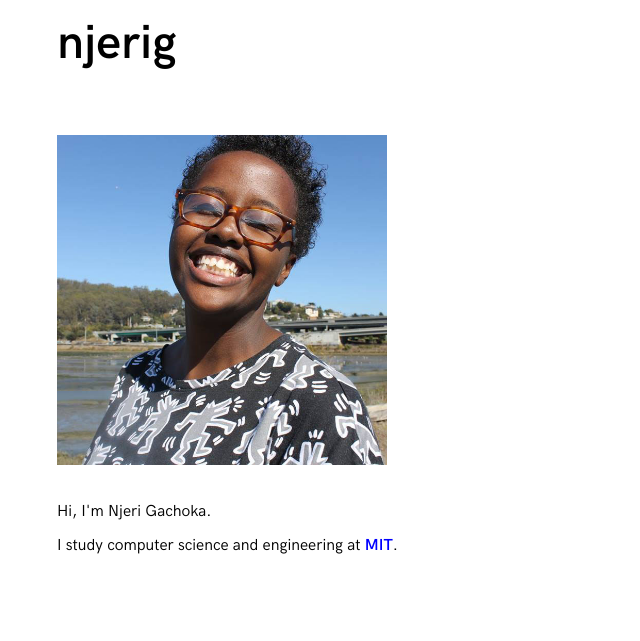
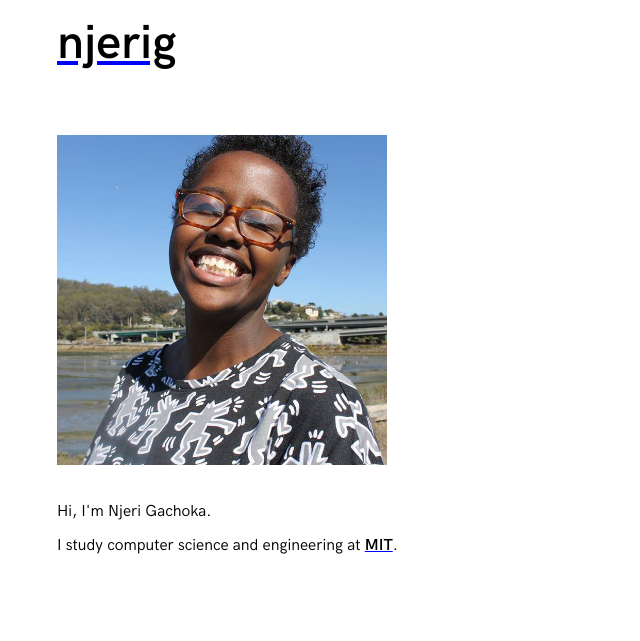
Before and after one commit to njerig/personal-website, a Jekyll site: the page built from index.html, in a window 1280 px wide. Shown: the top 641 px of the page, without its empty margins (319-959 px from the left). Built offline with Jekyll 4.4.1, drawn with Linux system fonts in a browser that asks for light colours; some web fonts are replaced.

Commit message:
change link appearance

```diff
--- a/_sass/type.scss
+++ b/_sass/type.scss
@@ -22,7 +22,7 @@ $bold: 700;
 @font-face {
   font-family: HKGrotesk;
   src: url('../font/HKGrotesk-Regular.woff') format('woff'), url('../font/HKGrotesk-Regular.woff2') format('woff2');
-  font-weight: $regular;
+  font-weight: normal;
   font-style: normal;
 }
 
--- a/css/styles.scss
+++ b/css/styles.scss
@@ -75,12 +75,13 @@ p {
 
 a {
   font-weight: $semibold;
-  color: $default-blue;
-  text-decoration: none;
+  color: $black;
+  text-decoration: underline;
+  text-decoration-color: $default-blue;
   cursor: auto;
 
   &:hover, &:active {
-    text-decoration: underline;
+    color: $default-blue;
   }
 }
 
@@ -112,14 +113,8 @@ img {
   color: $black;
 }
 .site-title {
-  font-weight: $bold;
+  font-weight: bold;
   font-size: 48px;
-  a {
-    color: $black;
-    &:hover, &:active {
-      text-decoration: underline !important;
-    }
-  }
 }
 
 .classification {
```
